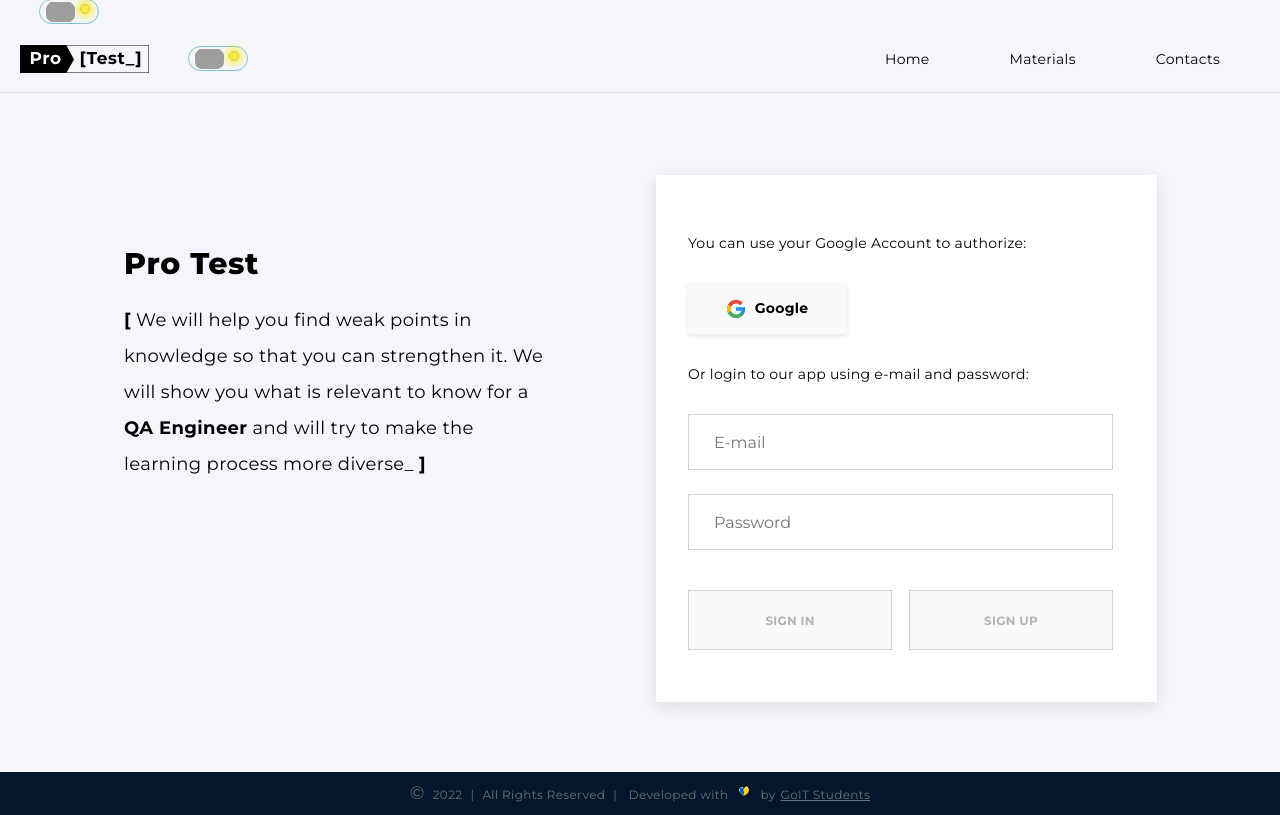
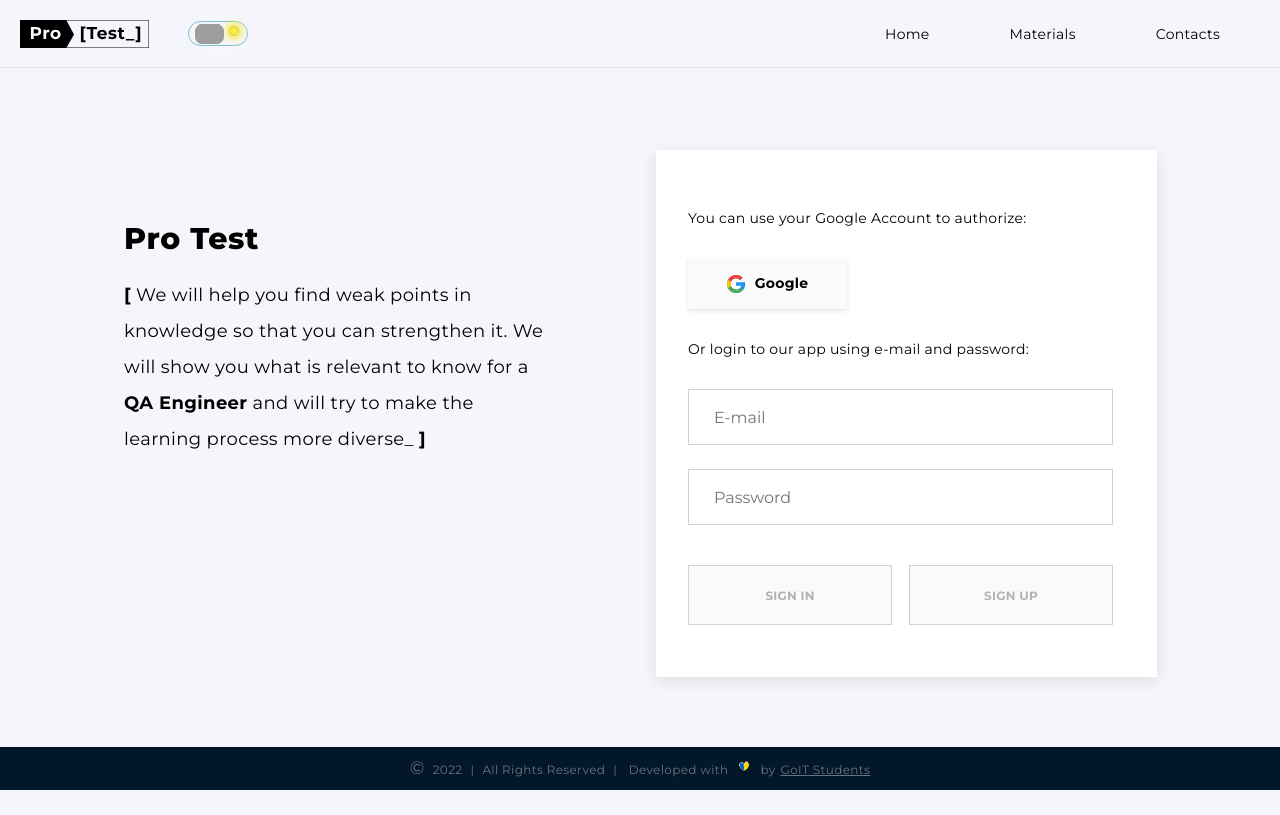
Before and after one commit to mkundeev/team-project-goit-final-fe, a React (Create React App) app: page / in a window 1280 px wide. Built offline with nearby package versions, Linux system fonts and the light colour scheme; grey boxes are pictures that could not be loaded.

Commit message:
Update App.jsx

```diff
--- a/src/App.jsx
+++ b/src/App.jsx
@@ -6,7 +6,6 @@ import { ToastContainer } from 'react-toastify';
 import { getToken } from 'app/selectors';
 import { setUser } from 'app/reducer';
 import { useGetUserQuery } from 'app/testsApi';
-import RingLoader from 'react-spinners/RingLoader';
 import PublicRoute from './routes/PublicRoute';
 import PrivateRoute from './routes/PrivateRoute';
 import ResultRoute from 'routes/ResultRoute';
@@ -14,7 +13,6 @@ import Header from 'components/Header/Header';
 
 import Loader from 'components/Loader';
 import Footer from 'components/Footer';
-import Theme from 'components/Theme';
 
 const AuthorizationPage = lazy(() =>
   import(
@@ -47,9 +45,7 @@ function App() {
     }
   }, [data, dispatch]);
   return (
-
     <div className="wrapper">
-      <Theme />
       <Suspense
         fallback={
           <div className="loader">
```
